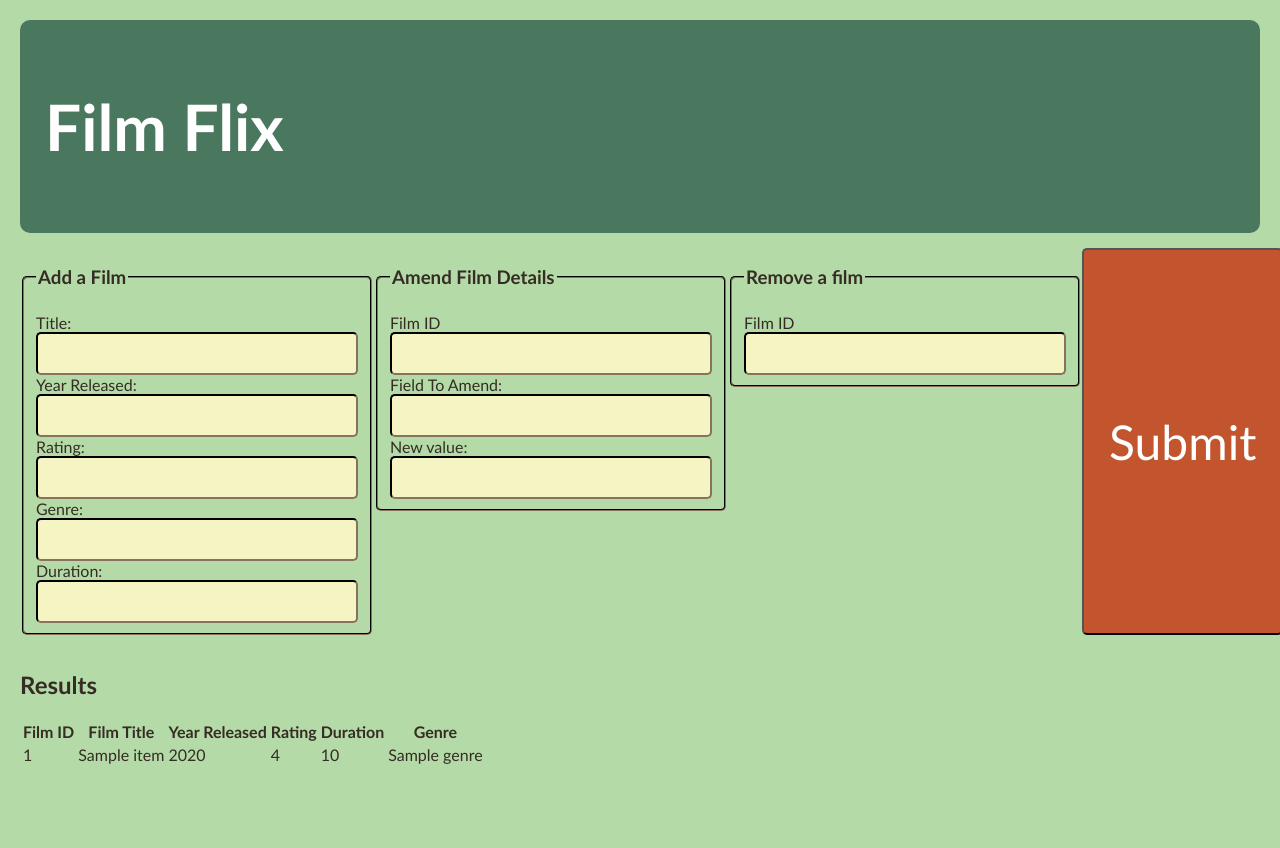
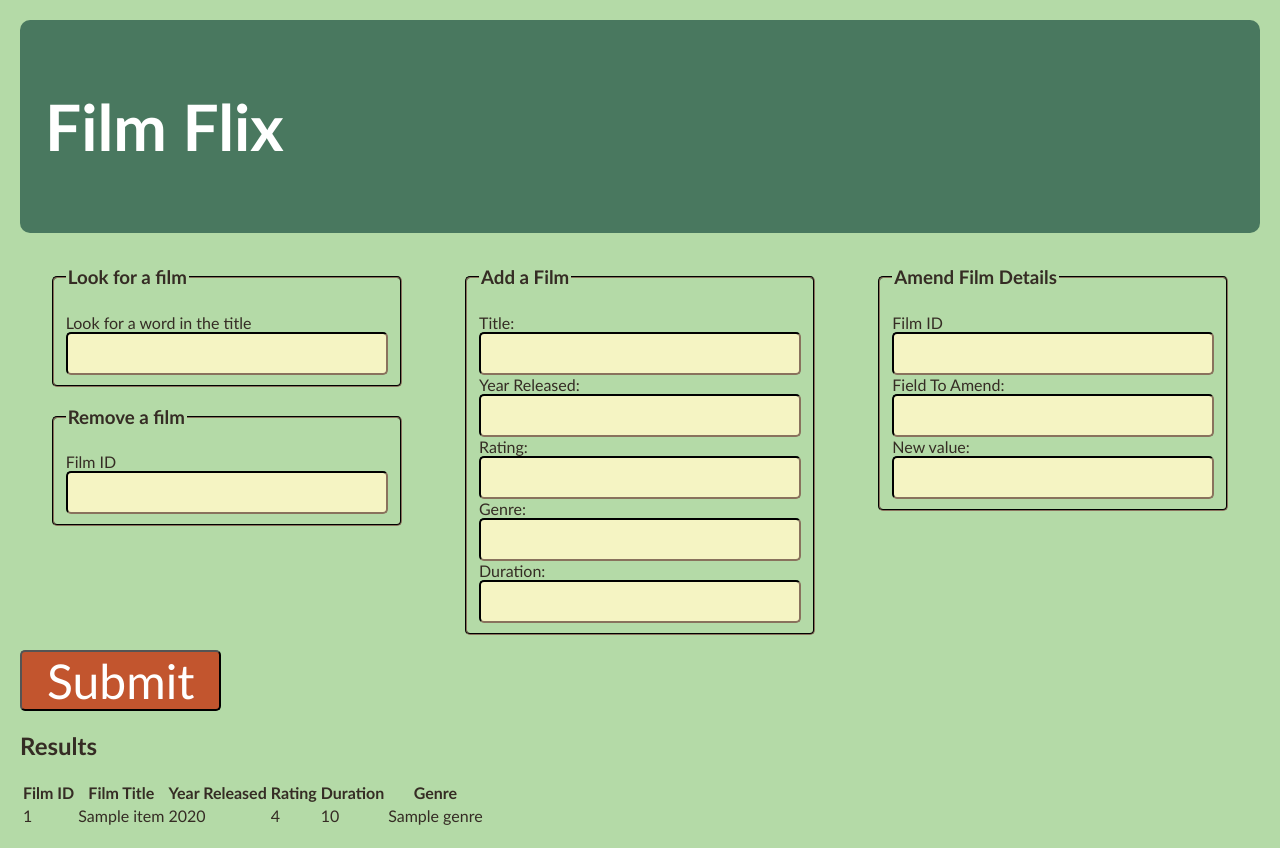
Before and after one commit to annwyl21/FilmFlixUI, a Flask app: page / in a window 1280 px wide. Before the commit the page ends 764 px from the top, so only its background shows below. Run offline with Flask 3, Linux system fonts and the light colour scheme; a database or web service that is not in the repository returns one stand-in record (values such as "Sample title"); data that the repository does not hold is empty.

Commit message:
add check for a film in database

```diff
--- a/application/api_connections.py
+++ b/application/api_connections.py
@@ -15,6 +15,20 @@ class ApiConnect():
 
 		films = response
 		return films
+
+	def check_film(self, word_to_lookup):
+		path = 'api/check'
+		url = self.endpoint + path
+
+		headers = {
+			'Content-type': 'application/json'
+		}
+
+		request = requests.post(url, headers=headers, json=word_to_lookup)
+		response = request.json()
+
+		confirmation = response
+		return confirmation
 
 	def add_film(self, add_dict):
 		path = 'api/add'
--- a/application/forms.py
+++ b/application/forms.py
@@ -8,6 +8,7 @@ class DetailsForm(FlaskForm):
 	rating = StringField('rating')
 	genre = StringField('genre')
 	duration = IntegerField('duration')
+	word_to_lookup = StringField('word_to_lookup')
 
 	fieldname = StringField('fieldname')
 	fieldvalue = StringField('fieldvalue')
--- a/application/routes.py
+++ b/application/routes.py
@@ -13,6 +13,7 @@ def index():
 	form = DetailsForm()
 
 	if request.method == 'POST':
+		word_to_lookup = form.word_to_lookup.data
 		film_id = form.film_id.data
 		title = form.title.data
 		year_released = form.year_released.data
@@ -31,6 +32,10 @@ def index():
 			update = {'film_id': film_id, 'fieldname': fieldname, 'fieldvalue': fieldvalue}
 			confirm = my_api.update_film(update)
 
+		elif word_to_lookup:
+			check = {'word': word_to_lookup}
+			confirm = my_api.check_film(check)
+
 		elif id_to_delete:
 			confirm = my_api.delete_film(id_to_delete)
 
--- a/application/templates/index.html
+++ b/application/templates/index.html
@@ -13,6 +13,23 @@
 			{{ form.hidden_tag() }}
 
 			<div class="my_fieldsets">
+				<div>
+					<fieldset>
+						<legend><h3>Look for a film</h3></legend>
+						<label for="word_to_lookup">Look for a word in the title</label>
+						<br>
+						<input type="text" id="word_to_lookup" name="word_to_lookup">
+						<br>
+					</fieldset>
+					<fieldset>
+						<legend><h3>Remove a film</h3></legend>
+						<label for="id_to_delete">Film ID</label>
+						<br>
+						<input type="number" id="id_to_delete" name="id_to_delete">
+						<br>
+					</fieldset>
+				</div>
+
 				<div>
 					<fieldset>
 						<legend><h3>Add a Film</h3></legend>
@@ -57,18 +74,12 @@
 					</fieldset>
 				</div>
 
-				<div>
-					<fieldset>
-						<legend><h3>Remove a film</h3></legend>
-						<label for="id_to_delete">Film ID</label>
-						<br>
-						<input type="number" id="id_to_delete" name="id_to_delete">
-						<br>
-					</fieldset>
-				</div>
 
-				<button type="submit">Submit</button>
+
+
 			</div>
+
+			<button type="submit">Submit</button>
 		</form>
 		</div>
 
```
